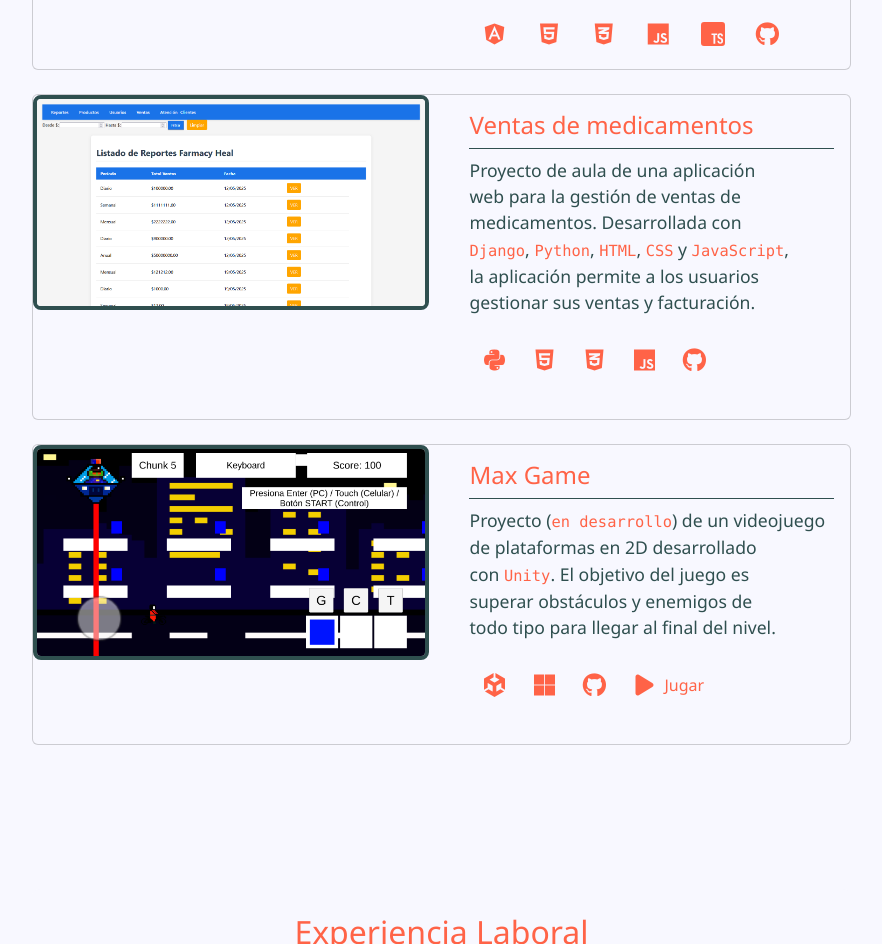
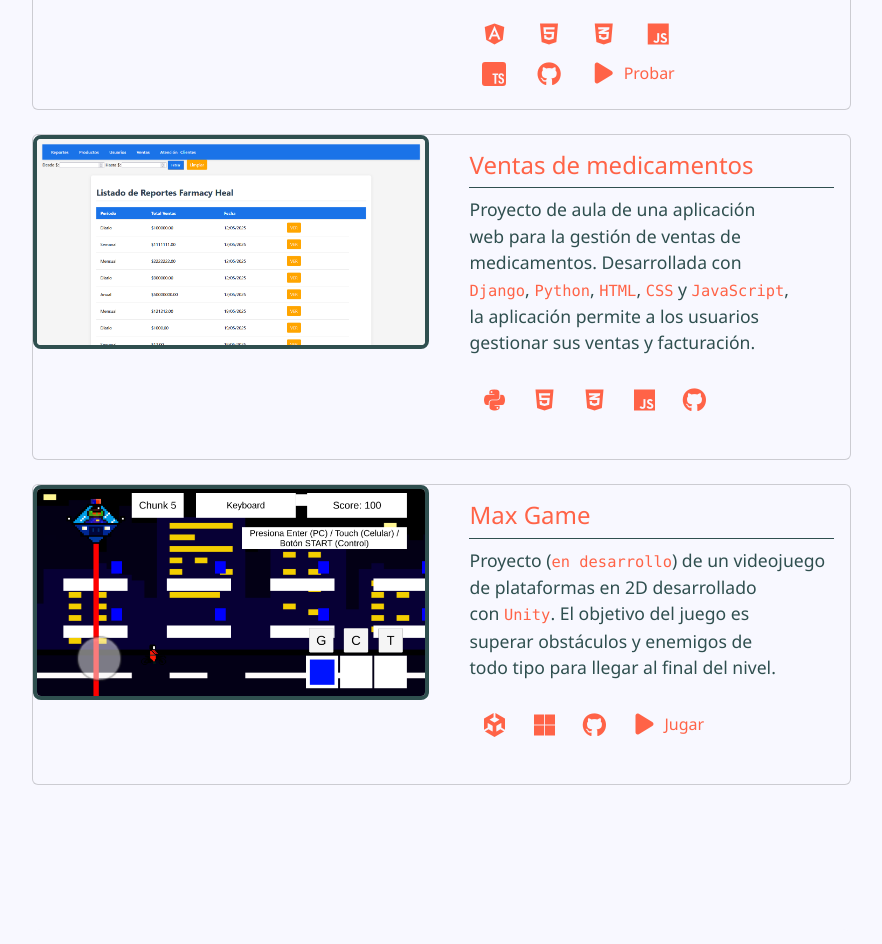
Before and after one commit to JuanECH16/portfolio, a website: page index.html in a window 1280 px wide. Shown: the part 3117-4061 px from the top of the page, without its empty margins (191-1073 px from the left). Drawn offline with nearby package versions, Linux system fonts and the light colour scheme.

Commit message:
Refactor meta tags for improved readability and add "Probar" button for MathKid project

```diff
--- a/index.html
+++ b/index.html
@@ -6,10 +6,12 @@
     <meta name="viewport" content="width=device-width, initial-scale=1.0">
     <title>Portafolio</title>
 
-    <meta name="description" content="Portafolio de Juan Cruz, desarrollador de software con experiencia en HTML, CSS, JavaScript, PHP, bases de datos y desarrollo de videojuegos con Unity y C#. Descubre mis proyectos, estudios y habilidades en esta página optimizada para SEO.">
+    <meta name="description"
+        content="Portafolio de Juan Cruz, desarrollador de software con experiencia en HTML, CSS, JavaScript, PHP, bases de datos y desarrollo de videojuegos con Unity y C#. Descubre mis proyectos, estudios y habilidades en esta página optimizada para SEO.">
     <meta name="author" content="Juan Cruz">
     <meta property="og:title" content="Portafolio">
-    <meta property="og:description" content="Portafolio de Juan Cruz, desarrollador de software con experiencia en HTML, CSS, JavaScript, PHP, bases de datos y desarrollo de videojuegos con Unity y C#. Descubre mis proyectos, estudios y habilidades en esta página optimizada para SEO.">
+    <meta property="og:description"
+        content="Portafolio de Juan Cruz, desarrollador de software con experiencia en HTML, CSS, JavaScript, PHP, bases de datos y desarrollo de videojuegos con Unity y C#. Descubre mis proyectos, estudios y habilidades en esta página optimizada para SEO.">
     <meta property="og:image" content="resources/img/avatar.webp">
     <meta property="og:url" content="https://juanech16.github.io/portfolio/">
     <meta property="og:type" content="website">
@@ -378,6 +380,11 @@
                                 <a href="https://github.com/JuanECH16/MathKid.git" target="_blank" class="btn"
                                     data-bs-toggle="tooltip" data-bs-placement="bottom" data-bs-title="GitHub"><i
                                         class="fa-brands fa-github"></i></a>
+                                <a href="https://mathkid-v2.vercel.app/" target="_blank"
+                                    class="btn d-inline-flex align-items-center" aria-label="Probar">
+                                    <i class="fa-solid fa-play me-2"></i>
+                                    <span class="d-none d-md-inline">Probar</span>
+                                </a>
                             </div>
                         </div>
                     </div>
@@ -436,8 +443,10 @@
                                         data-bs-toggle="tooltip" data-bs-placement="bottom" data-bs-title="GitHub"><i
                                             class="fa-brands fa-github"></i></a>
                                     <a href="https://juanech16.github.io/Max_Game/" target="_blank"
-                                        class="btn d-flex align-items-center">
-                                        <i class="fa-solid fa-play me-2"></i>Jugar</a>
+                                        class="btn d-inline-flex align-items-center" aria-label="Jugar">
+                                        <i class="fa-solid fa-play me-2"></i>
+                                        <span class="d-none d-md-inline">Jugar</span>
+                                    </a>
                                 </div>
                             </div>
                         </div>
```
